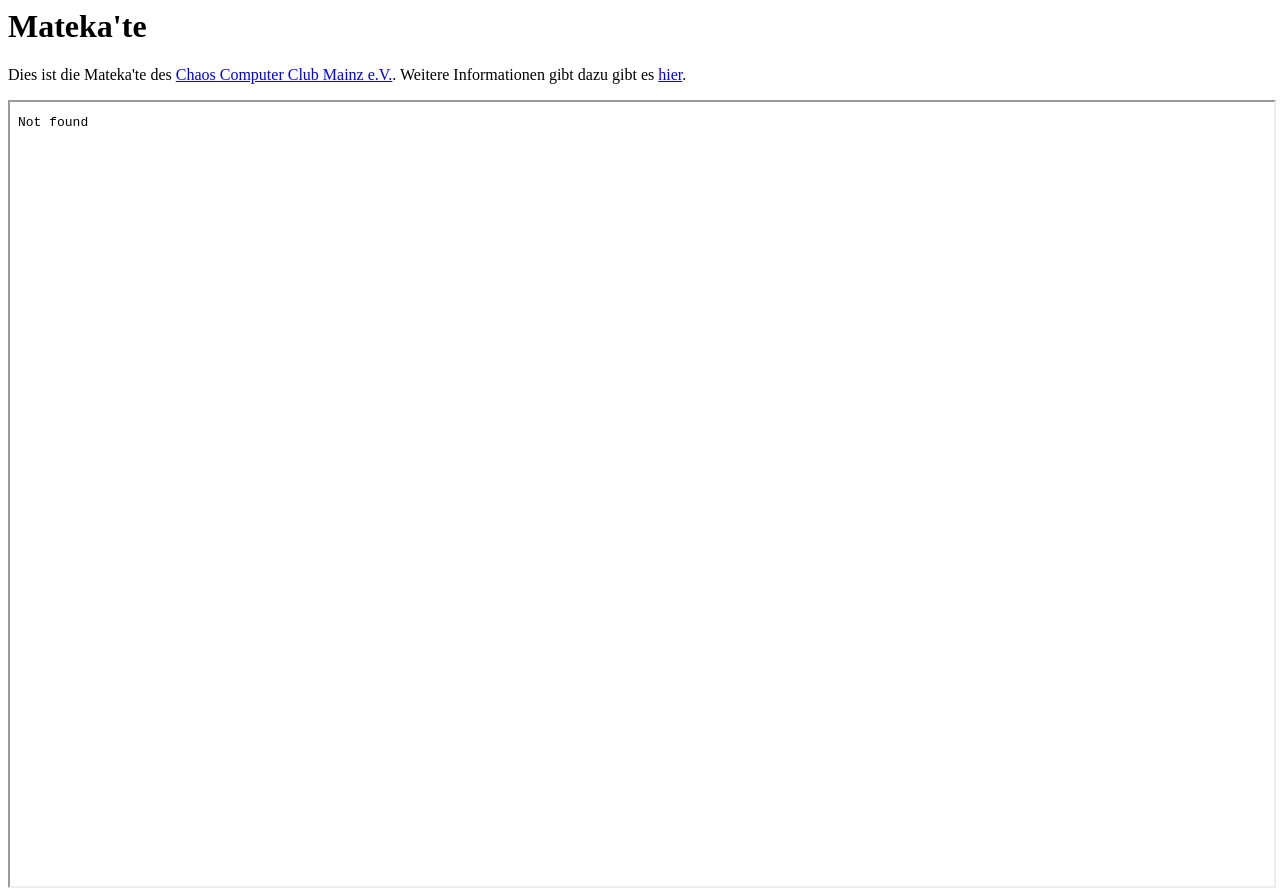
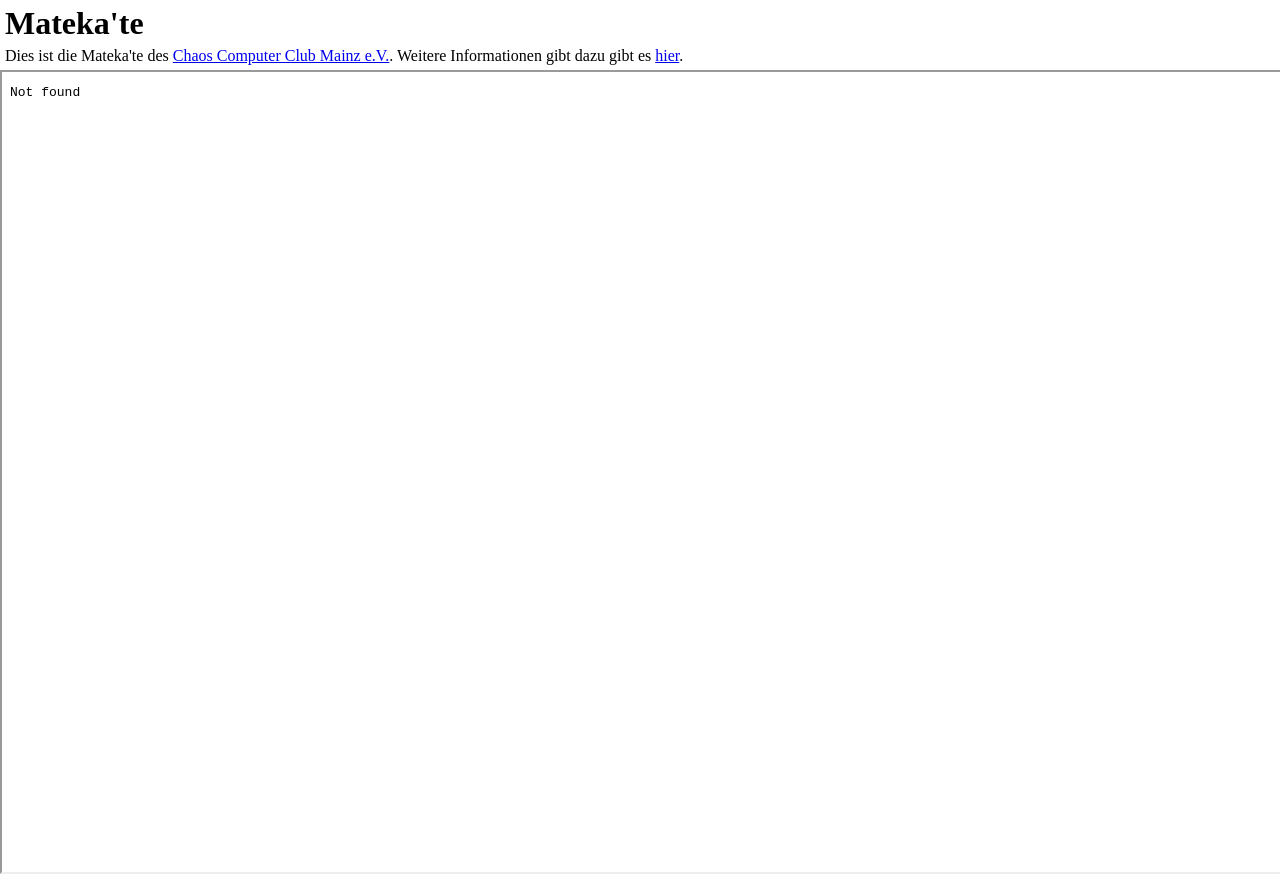
Before and after one commit to cccmzwi/matekate, a plain HTML site: page index.html in a window 1280 px wide. Drawn offline with Linux system fonts and the light colour scheme.

Commit message:
load on https hosted sites and style improvement

```diff
--- a/index.html
+++ b/index.html
@@ -26,11 +26,11 @@
 	<head>
 		<title>Mateka'te des Chaos Computer Club Mainz e.V.</title>
 	</head>
-	<body>
-		<h1>Mateka'te</h1>
+	<body style="margin:0px; overflow: hidden;">
+		<h1 style="margin:5px;">Mateka'te</h1>
 
 
-		<p>
+		<p style="margin:5px;">
 		Dies ist die Mateka'te des
 		<a href="http://www.cccmz.de">Chaos Computer Club Mainz e.V.</a>.
 		Weitere	Informationen gibt dazu gibt es
@@ -38,7 +38,7 @@
 		</p>
 
 		<a name=map>
-		<iframe src="./matekate.html" width=100% height=100%></iframe>
+		<iframe src="./matekate.html" style="height:100%; width:100%; overflow: hidden;"></iframe>
 		</a>
 
 	</body>
```
Also changed, not shown: 1 other file.
